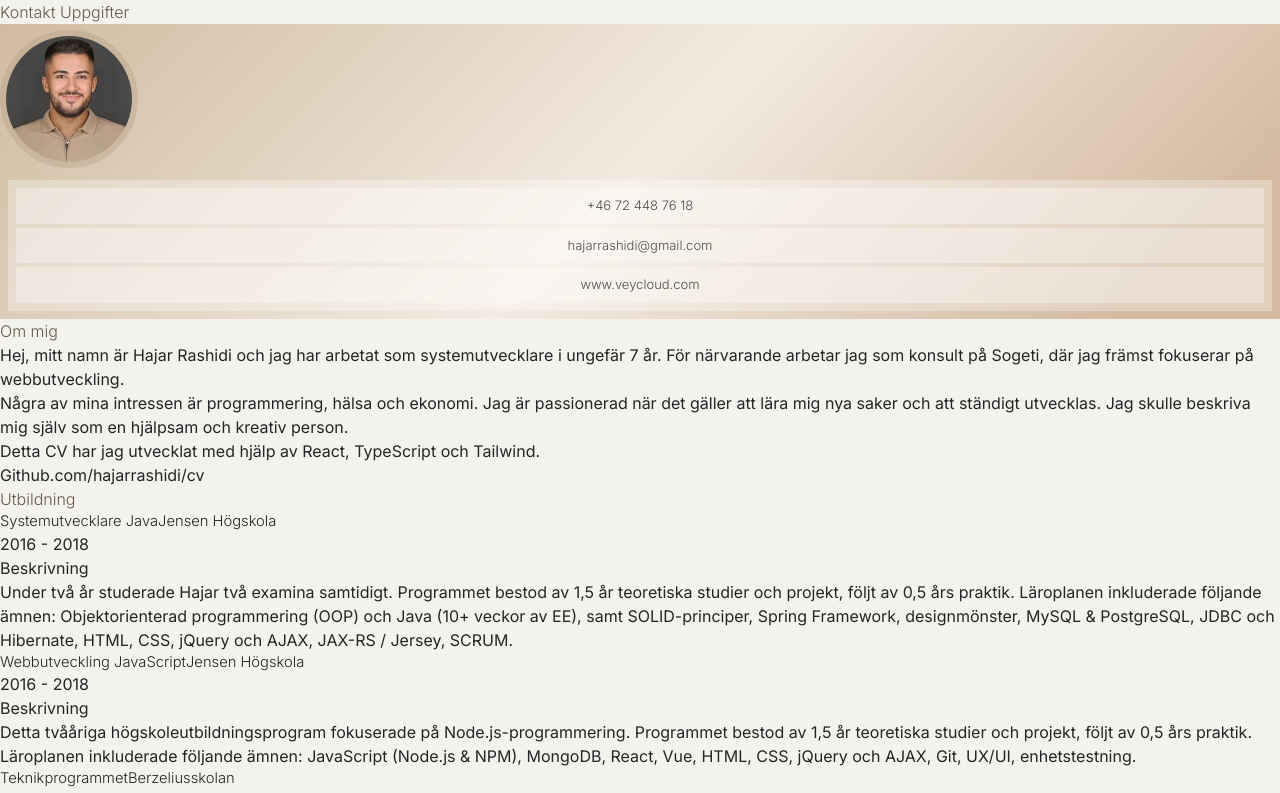
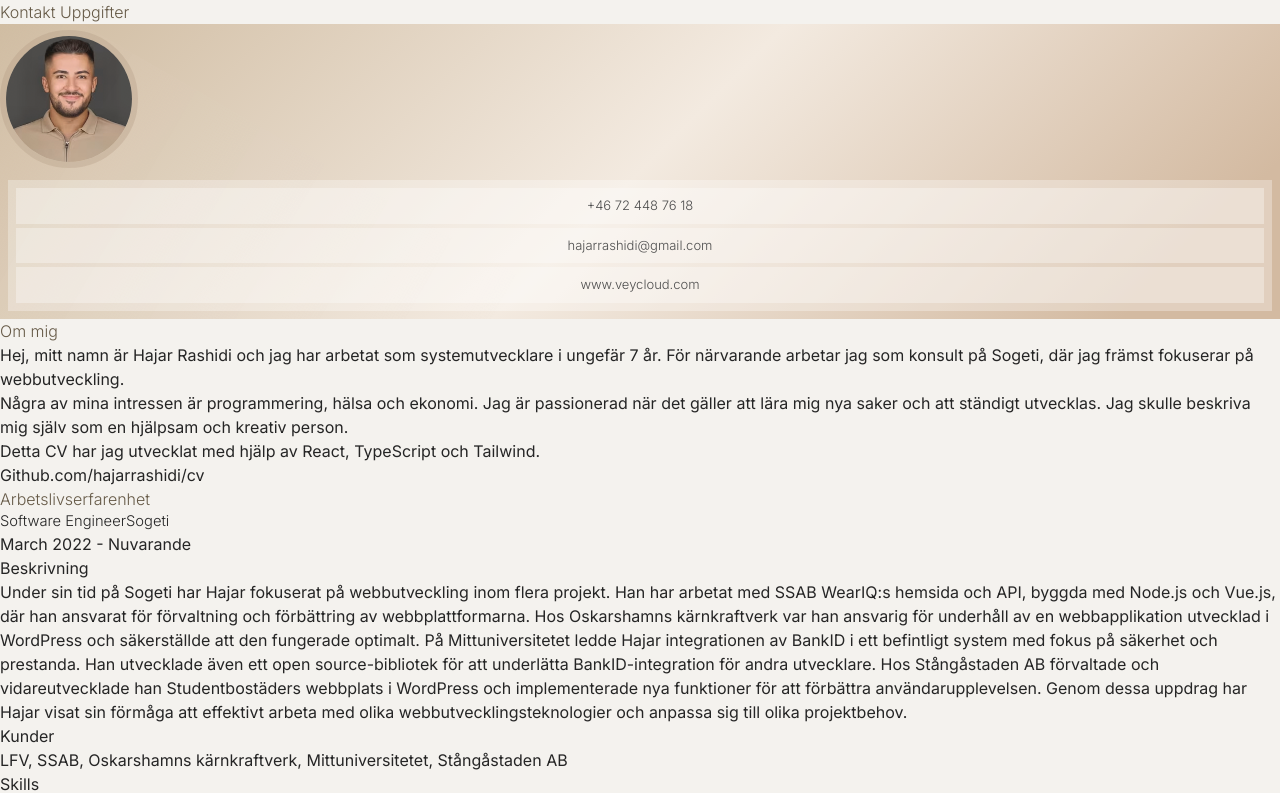
Before and after one commit to hajarrashidi/cv, a Next.js app: page / in a window 1280 px wide. Shown: the top 793 px of the page. Built offline with nearby package versions, Linux system fonts and the light colour scheme.

Commit message:
refactoring

```diff
--- a/app/components/Page/Cv/index.tsx
+++ b/app/components/Page/Cv/index.tsx
@@ -24,7 +24,7 @@ export const Cv = () => {
     <main id="page" className="m-0 p-0 min-h-screen pl-3 pr-3 pt-0 pb-8">
       <div className="max-w-4xl mx-auto">
         <div className="flex flex-col md:flex-row md:space-x-3">
-          <div className="cv-row-half">
+          <div className="cv-row-half md:order-1">
             <Section title="Kontakt Uppgifter">
               <Contact infoItems={infoItems}/>
             </Section>
@@ -33,9 +33,9 @@ export const Cv = () => {
               <About/>
             </Section>
 
-            <Section title="Utbildning">
-              {education.map((educationItem, index) => (
-                <Education key={index} education={educationItem}/>
+            <Section title="Arbetslivserfarenhet">
+              {workExperience.map((experience, index) => (
+                <Experience key={index} experience={experience}/>
               ))}
             </Section>
 
@@ -44,9 +44,15 @@ export const Cv = () => {
                 <Certificate key={index} certificate={certificate}/>
               ))}
             </Section>
+
+            <Section title="Utbildning">
+              {education.map((educationItem, index) => (
+                <Education key={index} education={educationItem}/>
+              ))}
+            </Section>
           </div>
 
-          <div className="cv-row-half">
+          <div className="cv-row-half md:order-2 hidden md:block">
             <Section title="Arbetslivserfarenhet">
               {workExperience.map((experience, index) => (
                 <Experience key={index} experience={experience}/>
```
